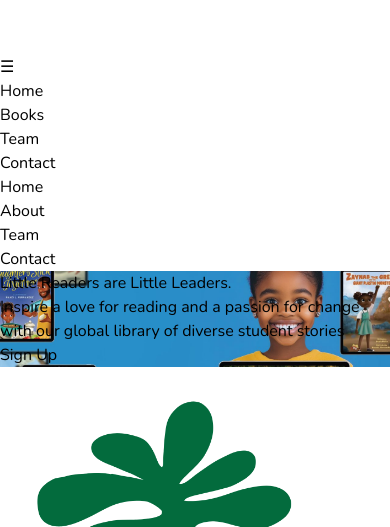
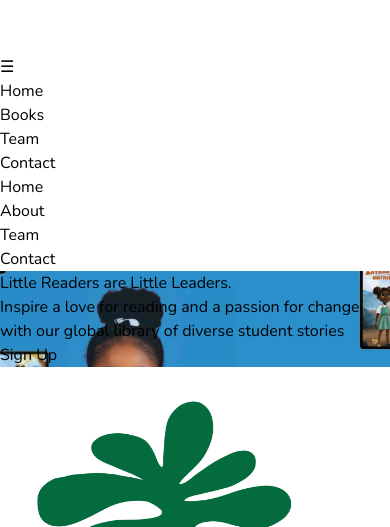
Before and after one commit to tjay1760/toto-house, a React (Vite) app: page / in a window 390 px wide. Shown: the part 317-844 px from the top of the page. Built offline with nearby package versions, Linux system fonts and the light colour scheme.

Commit message:
hero header edits

```diff
--- a/src/Components/Hero.jsx
+++ b/src/Components/Hero.jsx
@@ -1,5 +1,5 @@
 import React from "react";
-import BackgroundImg from "../assets/hero-header.jpeg";
+import BackgroundImg from "../assets/Hero Mobile.jpeg";
 import BackgroundImgDsk from "../assets/hero-header.jpeg";
 
 const Hero = () => {
@@ -8,7 +8,7 @@ const Hero = () => {
       className="home relative h-screen bg-cover bg-center"
       style={{
         backgroundImage: `url(${
-          window.innerWidth >= 1024 ? BackgroundImgDsk : BackgroundImg
+          window.innerWidth >= 768 ? BackgroundImgDsk : BackgroundImg
         })`,
         backgroundSize: "cover",
         backgroundPosition: "center",
@@ -16,11 +16,11 @@ const Hero = () => {
     >
       {/* Content container */}
       <div className="relative h-full flex-col justify-center items-center text-white">
-        <div className="text-content md:w-2/4 flex flex-col items-center justify-center mt-10 md:mt-48 md:ml-48 md:p-3 absolute">
-          <h1 className="font-bold text-5xl text-center px-4 z-10 md:mb-4">
+        <div className="text-content md:w-2/4 flex flex-col items-center justify-center mt-10 md:mt-10 md:ml-32 lg:mt-28 lg:ml-48 md:p-3 absolute">
+          <h1 className="font-bold text-3xl mt-8 md:text-5xl text-center px-4 z-10 md:mb-3">
             Little Readers are Little Leaders.
           </h1>
-          <p className="text-xl font-semibold text-center px-4">
+          <p className="md:text-2xl text-base md:w-2/3 font-semibold text-center px-4">
             Inspire a love for reading and a passion for change with our global
             library of diverse student stories
           </p>
```
Also changed, not shown: src/assets/Hero Mobile.jpeg (added).
